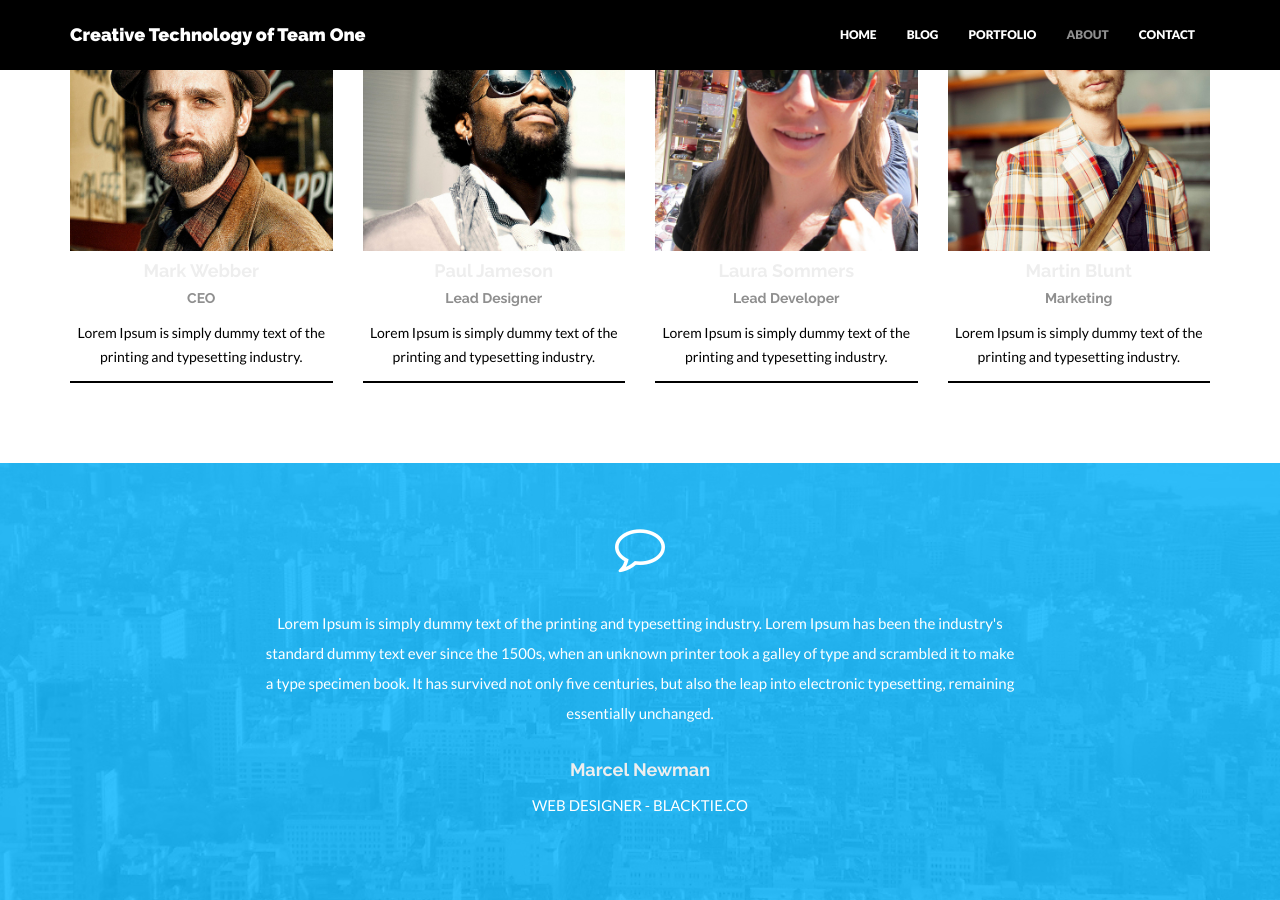
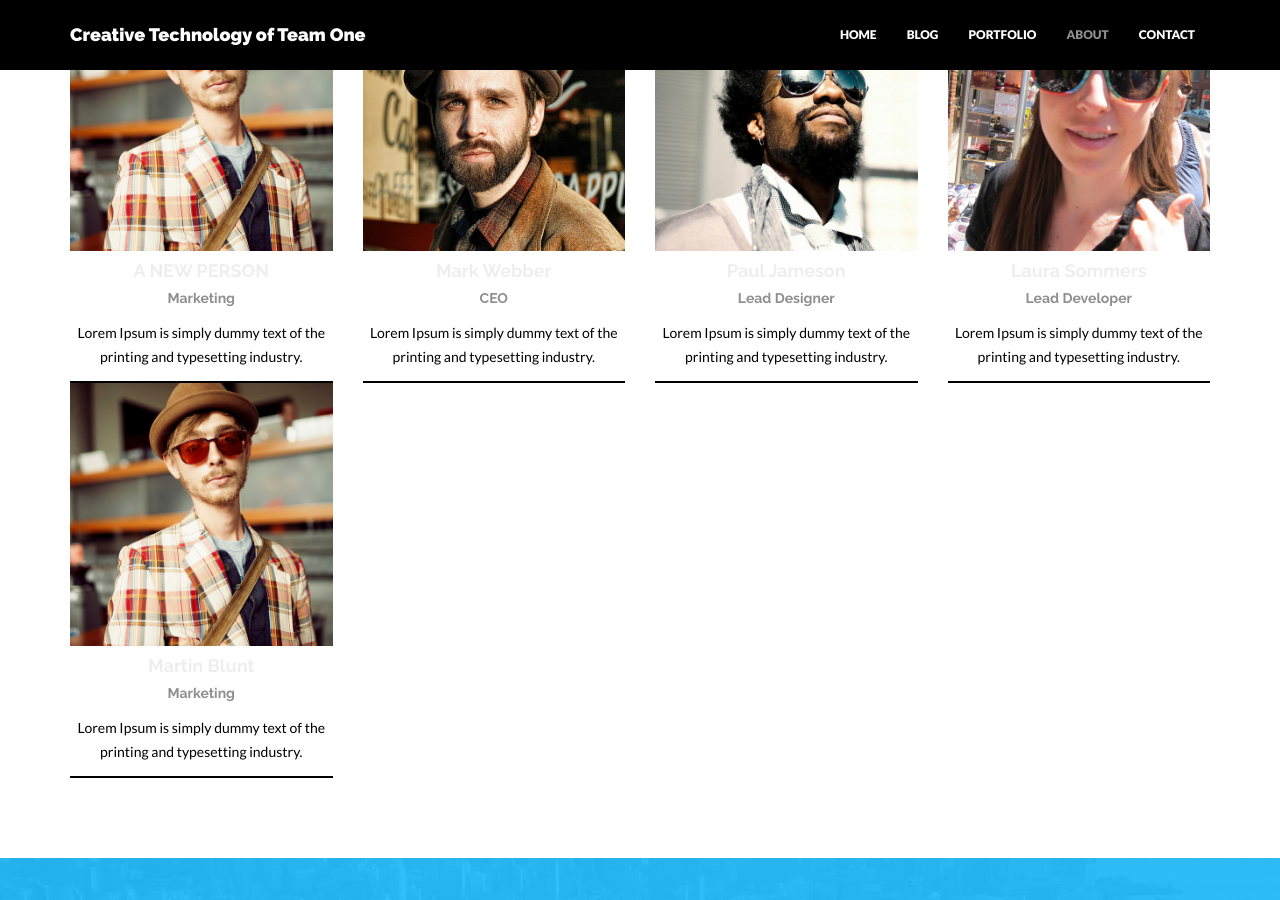
Before and after one commit to Team-One/ct-site, a Jekyll site: the page built from about.html, in a window 1280 px wide and 900 px high, scrolled down 862 px. Built offline with Jekyll 4.4.1, drawn with Linux system fonts in a browser that asks for light colours; nearby versions of some CDN libraries.

Commit message:
added new team member

```diff
--- a/_config.yml
+++ b/_config.yml
@@ -52,6 +52,15 @@ tel: +34 8493-4893
 
 # Members information. Shown on About page.
 members:
+  - name: A NEW PERSON
+    position: Marketing
+    text: Lorem Ipsum is simply dummy text of the printing and typesetting industry.
+    img: team04.jpg
+    social:
+      - title: envelope #use for email address
+        url: mailto:name@domain.com
+      - title: twitter
+        url: http://twitter.com/handle
   - name: Mark Webber
     position: CEO
     text: Lorem Ipsum is simply dummy text of the printing and typesetting industry.
```
